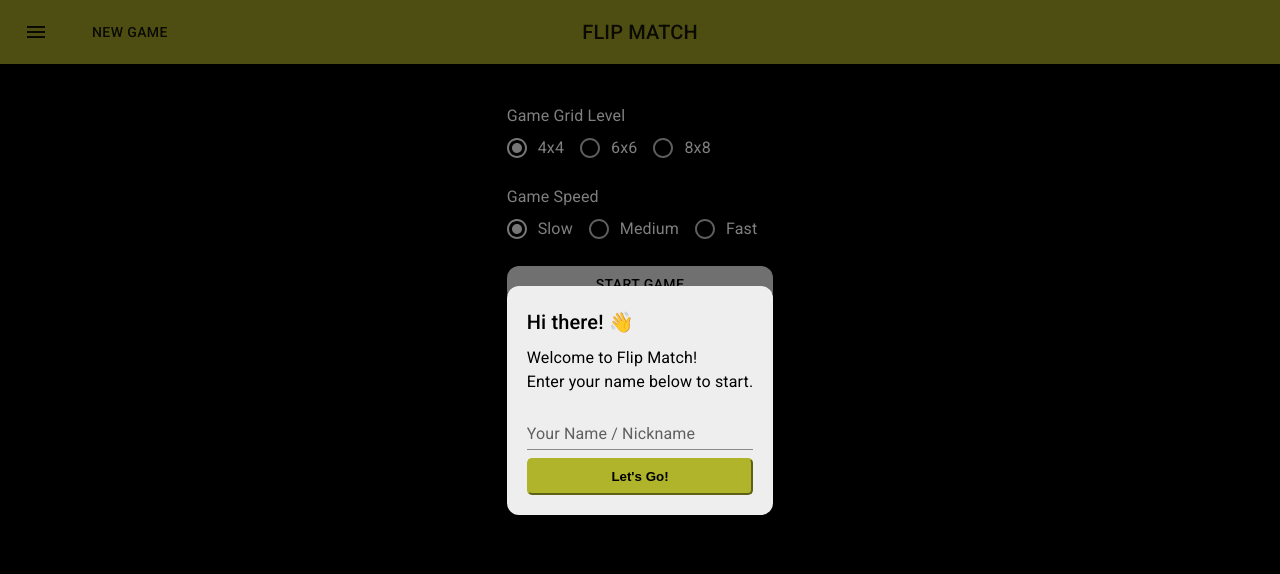
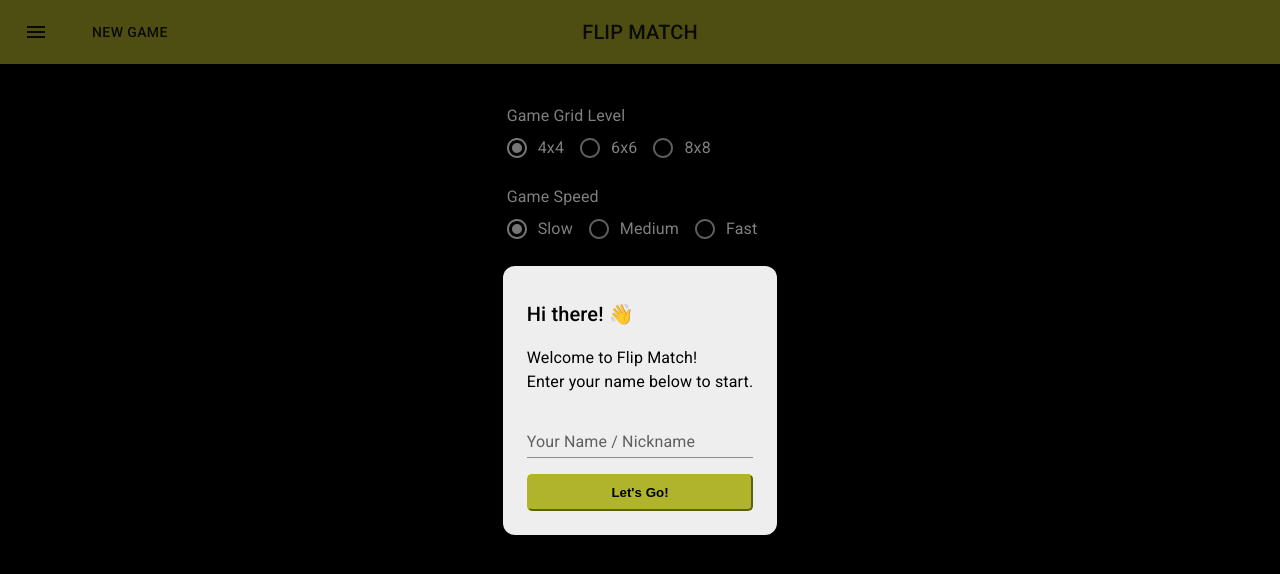
Before and after one commit to ShinK8245/matching-card, a React (Create React App) app: page / in a window 1280 px wide. Shown: the top 574 px of the page. Built offline with nearby package versions, Linux system fonts and the light colour scheme.

Commit message:
added extra feature in WelcomeModal

```diff
--- a/src/components/StartGameSetup.jsx
+++ b/src/components/StartGameSetup.jsx
@@ -5,6 +5,7 @@ import {
   FormLabel,
   Radio,
   RadioGroup,
+  Typography,
 } from "@mui/material";
 import React, { useContext } from "react";
 import { CardDataContext } from "../context/CardDataContext";
@@ -18,6 +19,8 @@ const StartGameSetup = () => {
     speed,
     handleLevelChange: setLevel,
     setSpeed,
+    userName,
+    updateUserName,
   } = useContext(CardDataContext);
 
   return (
@@ -30,6 +33,18 @@ const StartGameSetup = () => {
       }}
     >
       <Box id="level-container">
+        {userName && (
+          <Box mb={2}>
+            <Typography
+              variant="h6"
+              color="white"
+            >{`Are you ready, ${userName}!`}</Typography>
+            <Box display="flex" alignItems="center" color="white" gap={2}>
+              <Typography>Not you?</Typography>
+              <Button onClick={() => updateUserName("")}>Switch User</Button>
+            </Box>
+          </Box>
+        )}
         <FormLabel id="levels-buttons-group-label" sx={{ color: "white" }}>
           Game Grid Level
         </FormLabel>
--- a/src/components/WelcomeModal.jsx
+++ b/src/components/WelcomeModal.jsx
@@ -17,6 +17,7 @@ const WelcomeModal = () => {
     if (currentUserNameValue) {
       updateUserName(currentUserNameValue);
       playBackgroundMusic();
+      setUserNameInputValue("");
     } else {
       setHasError(true);
     }
@@ -37,10 +38,13 @@ const WelcomeModal = () => {
         sx={{
           bgcolor: grey[200],
           borderRadius: 3,
-          p: 2.5,
+          paddingTop: 4,
+          paddingLeft: 3,
+          paddingRight: 3,
+          paddingBottom: 3,
           display: "flex",
           flexDirection: "column",
-          gap: 1,
+          gap: 2,
         }}
       >
         <Typography variant="h6">Hi there! 👋</Typography>
```
